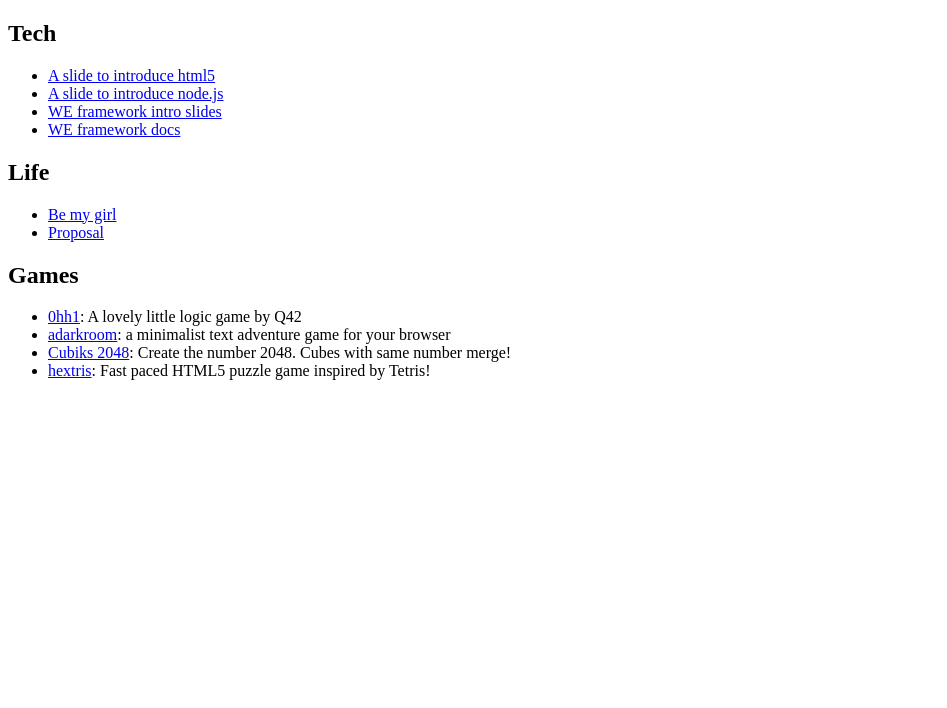
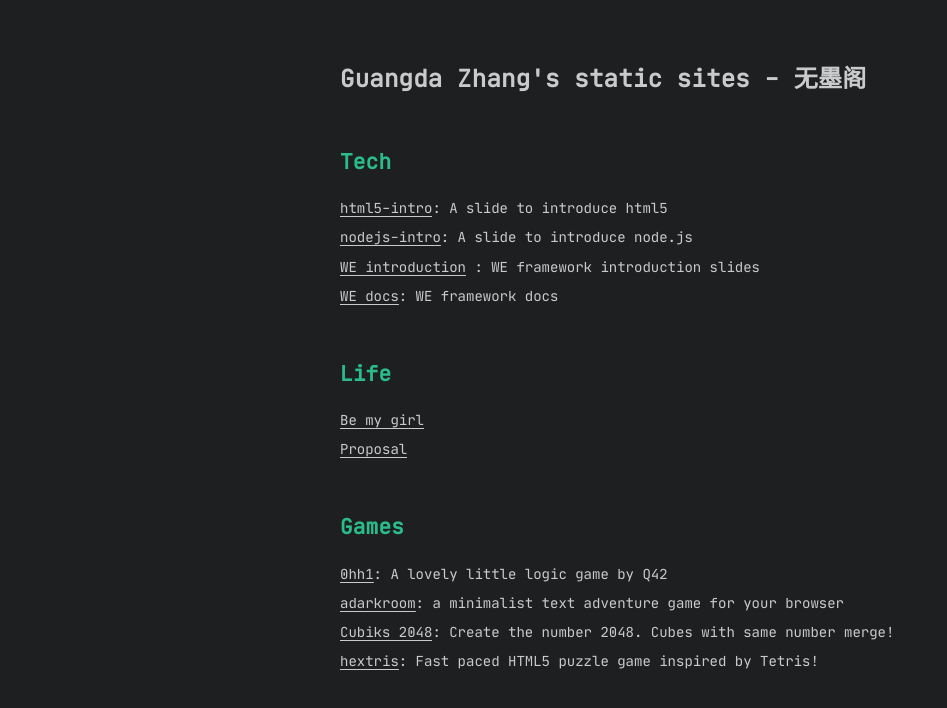
Before and after one commit to inkless/slides.guangda.me, a plain HTML site: page index.html in a window 1280 px wide. Shown: the whole page, without its empty margins (0-947 px from the left). Drawn offline with Linux system fonts and the light colour scheme.

Commit message:
Add some styling for static sites

```diff
--- a/index.html
+++ b/index.html
@@ -3,12 +3,16 @@
 <head>
     <meta charset="utf-8">
     <meta http-equiv="x-ua-compatible" content="ie=edge">
-    <title>Slides - guangda.me</title>
+    <title>Guangda Zhang's static sites - 无墨阁</title>
     <meta name="description" content="">
     <meta name="viewport" content=
     "width=device-width, initial-scale=1">
     <link rel="apple-touch-icon" href="/apple-touch-icon.png">
+    <link rel="preload" href=
+    "static/JetBrainsMono/web/woff2/JetBrainsMono-Regular.woff2"
+    as="font" type="font/woff2" crossorigin="anonymous">
     <!-- Place favicon.ico in the root directory -->
+    <link rel="stylesheet" href="style.css" type="text/css">
 </head>
 <body>
     <!--[if lt IE 8]>
@@ -18,25 +22,31 @@
       your experience.
       </p>
     <![endif]-->
+    <main>
+        <h1>Guangda Zhang's static sites - 无墨阁</h1>
         <section>
             <h2>Tech</h2>
             <ul>
                 <li>
-                <a href="https://guangda.me/html5-intro">A slide to
-                introduce html5</a>
+                    <a target="_blank" href=
+                    "https://guangda.me/html5-intro">html5-intro</a>:
+                    A slide to introduce html5
                 </li>
                 <li>
-                <a href="https://guangda.me/nodejs-intro">A slide
-                to introduce node.js</a>
+                    <a target="_blank" href=
+                    "https://guangda.me/nodejs-intro">nodejs-intro</a>:
+                    A slide to introduce node.js
                 </li>
                 <li>
-                <a href=
+                    <a target="_blank" href=
                     "https://webenergy.github.io/introduction">WE
-                framework intro slides</a>
+                    introduction</a> : WE framework introduction
+                    slides
                 </li>
                 <li>
-                <a href="https://webenergy.github.io">WE framework
-                docs</a>
+                    <a target="_blank" href=
+                    "https://webenergy.github.io">WE docs</a>: WE
+                    framework docs
                 </li>
             </ul>
         </section>
@@ -44,10 +54,12 @@
             <h2>Life</h2>
             <ul>
                 <li>
-                <a href="/bemygirl">Be my girl</a>
+                    <a target="_blank" href="/bemygirl">Be my
+                    girl</a>
                 </li>
                 <li>
-                <a href="/proposal">Proposal</a>
+                    <a target="_blank" href=
+                    "/proposal">Proposal</a>
                 </li>
             </ul>
         </section>
@@ -55,22 +67,26 @@
             <h2>Games</h2>
             <ul>
                 <li>
-                <a href="/0hh1">0hh1</a>: A lovely little logic
-                game by Q42
+                    <a target="_blank" href="/0hh1">0hh1</a>: A
+                    lovely little logic game by Q42
                 </li>
                 <li>
-                <a href="/adarkroom">adarkroom</a>: a minimalist
-                text adventure game for your browser
+                    <a target="_blank" href=
+                    "/adarkroom">adarkroom</a>: a minimalist text
+                    adventure game for your browser
                 </li>
                 <li>
-                <a href="/Cubiks-2048">Cubiks 2048</a>: Create the
-                number 2048. Cubes with same number merge!
+                    <a target="_blank" href="/Cubiks-2048">Cubiks
+                    2048</a>: Create the number 2048. Cubes with
+                    same number merge!
                 </li>
                 <li>
-                <a href="/hextris">hextris</a>: Fast paced HTML5
-                puzzle game inspired by Tetris!
+                    <a target="_blank" href="/hextris">hextris</a>:
+                    Fast paced HTML5 puzzle game inspired by
+                    Tetris!
                 </li>
             </ul>
         </section>
+    </main>
 </body>
 </html>
--- /dev/null
+++ b/style.css
@@ -0,0 +1,84 @@
+* {
+  box-sizing: border-box;
+}
+
+html,
+body {
+  padding: 0;
+  margin: 0;
+  height: 100%;
+}
+
+@font-face {
+  font-family: 'JetBrains Mono';
+  src: /* Super Modern Browsers */ url('static/JetBrainsMono/web/woff2/JetBrainsMono-Regular.woff2')
+      format('woff2'),
+    /* Pretty Modern Browsers */ url('static/JetBrainsMono/web/woff/JetBrainsMono-Regular.woff')
+      format('woff');
+}
+
+body {
+  background-color: #1d1f21;
+  color: #c9cacc;
+  font-family: 'JetBrains Mono', monospace;
+  font-size: 14px;
+  font-weight: 400;
+  line-height: 1.725;
+  text-rendering: geometricPrecision;
+}
+
+body a {
+  color: #c9cacc;
+  text-decoration: none;
+  background-image: linear-gradient(transparent, transparent 5px, #c9cacc 5px, #c9cacc);
+  background-position: bottom;
+  background-size: 100% 6px;
+  background-repeat: repeat-x;
+}
+
+body a:hover {
+  background-image: linear-gradient(transparent, transparent 4px, #d480aa 4px, #d480aa);
+}
+
+ul {
+  padding: 0;
+  list-style: none;
+}
+
+li {
+  margin-bottom: 5px;
+}
+
+h1 {
+  margin-top: 0;
+  margin-bottom: 0;
+  color: #c9cacc;
+  letter-spacing: 0.01em;
+  font-weight: 700;
+  font-style: normal;
+  font-size: 1.5rem;
+  line-height: 2rem;
+  -moz-osx-font-smoothing: grayscale;
+  -webkit-font-smoothing: antialiased;
+}
+
+h2 {
+  display: block;
+  margin-top: 3rem;
+  margin-bottom: 1rem;
+  color: #2bbc8a;
+  letter-spacing: 0.01em;
+  font-weight: 700;
+  font-style: normal;
+  font-size: 1.5em;
+  -moz-osx-font-smoothing: grayscale;
+  -webkit-font-smoothing: antialiased;
+}
+
+main {
+  min-height: 100%;
+  overflow-wrap: break-word;
+  max-width: 600px;
+  margin: auto;
+  padding-top: 4rem;
+}
```
Also changed, not shown: static/JetBrainsMono/web/woff/JetBrainsMono-Bold-Italic.woff (added), static/JetBrainsMono/web/woff/JetBrainsMono-Bold.woff (added), static/JetBrainsMono/web/woff/JetBrainsMono-ExtraBold-Italic.woff (added), static/JetBrainsMono/web/woff/JetBrainsMono-ExtraBold.woff (added), static/JetBrainsMono/web/woff/JetBrainsMono-Italic.woff (added), static/JetBrainsMono/web/woff/JetBrainsMono-Medium-Italic.woff (added), static/JetBrainsMono/web/woff/JetBrainsMono-Medium.woff (added), static/JetBrainsMono/web/woff/JetBrainsMono-Regular.woff (added), static/JetBrainsMono/web/woff2/JetBrainsMono-Bold-Italic.woff2 (added), static/JetBrainsMono/web/woff2/JetBrainsMono-Bold.woff2 (added), static/JetBrainsMono/web/woff2/JetBrainsMono-ExtraBold-Italic.woff2 (added), static/JetBrainsMono/web/woff2/JetBrainsMono-ExtraBold.woff2 (added), static/JetBrainsMono/web/woff2/JetBrainsMono-Italic.woff2 (added), static/JetBrainsMono/web/woff2/JetBrainsMono-Medium-Italic.woff2 (added), 2 more files, 1 other file. Lines whose indentation alone changed are shown as unchanged.
